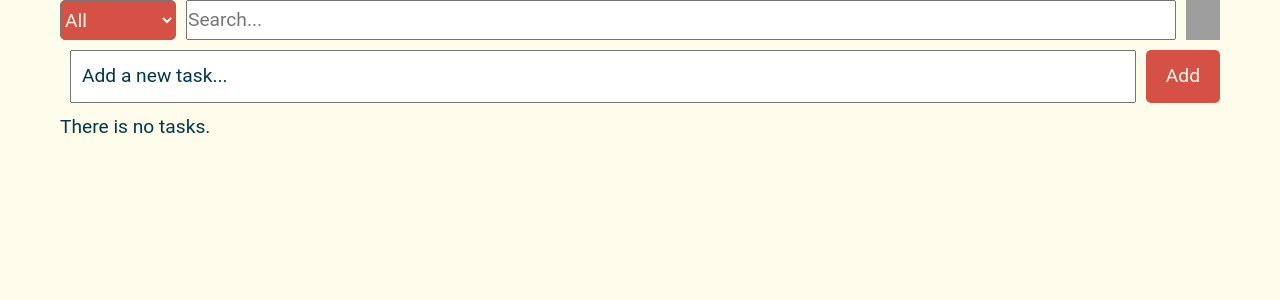
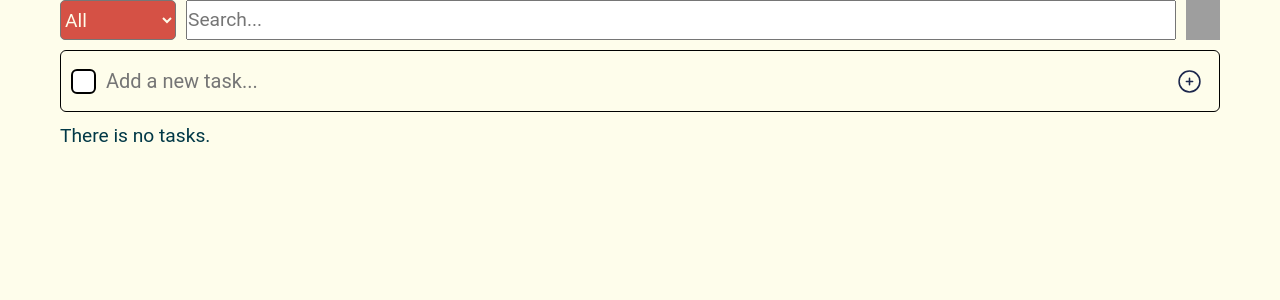
Before and after one commit to NBVTien/to-dos-list, a React (Vite) app: page / in a window 1280 px wide. Shown: the top 300 px of the page. Built offline with nearby package versions, Linux system fonts and the light colour scheme; grey boxes are pictures that could not be loaded.

Commit message:
feat: style the NewTaskForm the same style as Task

```diff
--- a/src/components/NewTaskForm.css
+++ b/src/components/NewTaskForm.css
@@ -1,15 +1,27 @@
 .new-task-form {
+  width: 100%;
+  padding: 10px 10px;
+  margin: 10px 0;
   display: flex;
+  align-items: center;
+  flex-wrap: wrap;
+  border: 1px solid rgb(0, 0, 0);
+  border-radius: 6px;
   flex-direction: row;
 
   & > input {
-    padding: 10px;
-    margin: 10px;
-    width: 100%;
-
-    &::placeholder {
-      color: var(--text-color);
-    }
+    all: unset;
+    position: relative;
+    width: calc(100% - 40px - 25px - 10px); /* 100% - add button width - delete button width - margin between elements */ /* TODO: this calculation is too hard code */
+    margin-left: 10px;
+    font-size: 20px;
+    cursor: pointer;
+    display: inline-flex;
+    align-items: center;
+    text-align: justify;
+    color: rgb(0, 0, 0);
+    word-wrap: break-word;
+    word-break: break-word;
 
     &:focus {
       outline: none;
@@ -17,13 +29,34 @@
   }
 
   & > button {
-    background-color: var(--accent-color);
-    color: var(--background-color);
-    width: fit-content;
-    padding: 0px 20px;
-    margin: 10px 0;
-    border: none;
-    border-radius: 5px;
+    all: unset;
+    display: flex;
+    justify-content: center;
+    align-items: center;
+    margin-left: auto;
+    font-size: 20px;
     cursor: pointer;
+    width: 40px;
+    height: 40px;
+
+    & > img {
+      width: 25px;
+      height: 25px;
+    }
   }
 }
+
+.fake-checkbox {
+  content: " ";
+  display: inline-block;
+  vertical-align: middle;
+  min-width: 25px;
+  width: 25px;
+  height: 25px;
+  background-color: white;
+  border-width: 2px;
+  border-style: solid;
+  border-color: rgb(0, 0, 0);
+  border-radius: 6px;
+  box-shadow: none;
+}
--- a/src/components/NewTaskForm.tsx
+++ b/src/components/NewTaskForm.tsx
@@ -36,13 +36,16 @@ const NewTaskForm = ( { onNewTask } : NewTaskFormProps ) => {
   return (
     <>
       <form className="new-task-form" onSubmit={handleSubmit}>
+        <div className="fake-checkbox"></div>
         <input
           type="text"
           value={task.name}
           onChange={handleInputChange}
           placeholder="Add a new task..."
         />
-        <button type="submit">Add</button>
+        <button type="submit">
+          <img src="add.svg" alt="Add" />
+        </button>
       </form>
     </>
   );
```
Also changed, not shown: public/add.svg (added), 1 other file (tests, documents, lock files or other folders).
